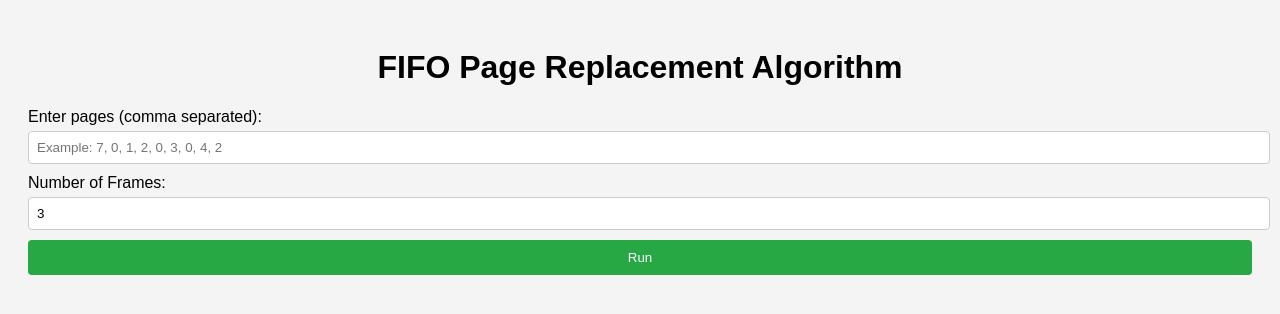
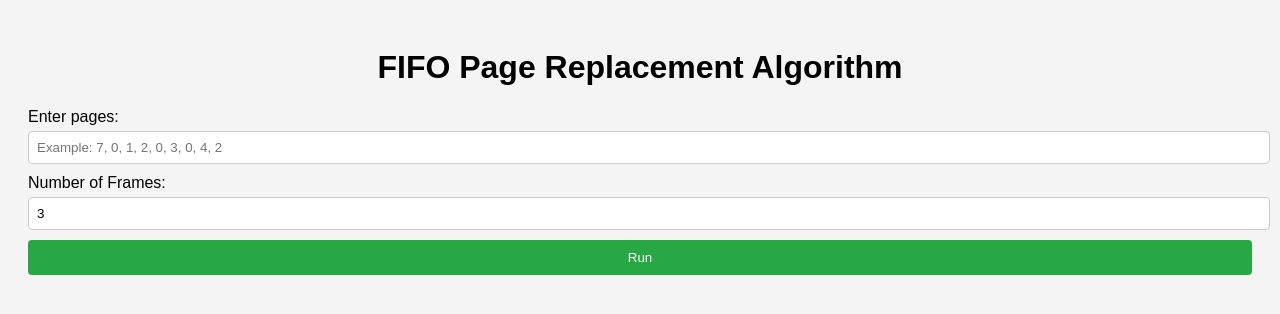
Before and after one commit to user2001230258/operating-system, a plain HTML site: page index.html in a window 1280 px wide. Drawn offline with Linux system fonts and the light colour scheme.

Commit message:
Update index.html

```diff
--- a/index.html
+++ b/index.html
@@ -9,7 +9,7 @@
 <body>
     <h1>FIFO Page Replacement Algorithm</h1>
     <div>
-        <label for="pages">Enter pages (comma separated):</label>
+        <label for="pages">Enter pages:</label>
         <input type="text" id="pages" placeholder="Example: 7, 0, 1, 2, 0, 3, 0, 4, 2">
     </div>
     <div>
```
